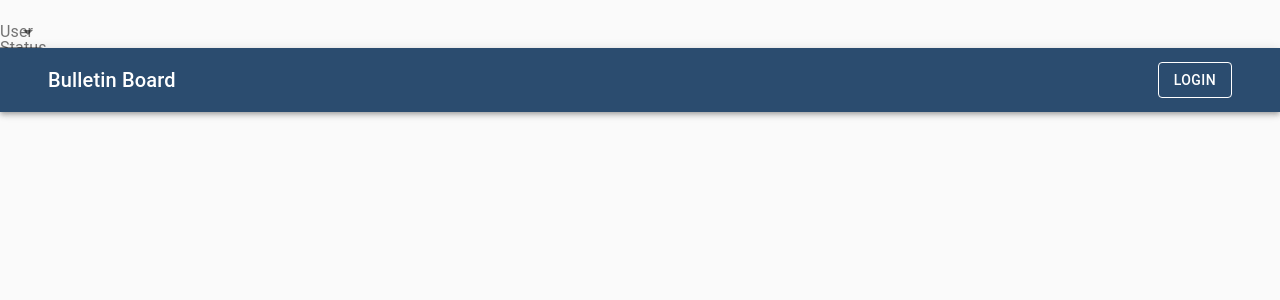
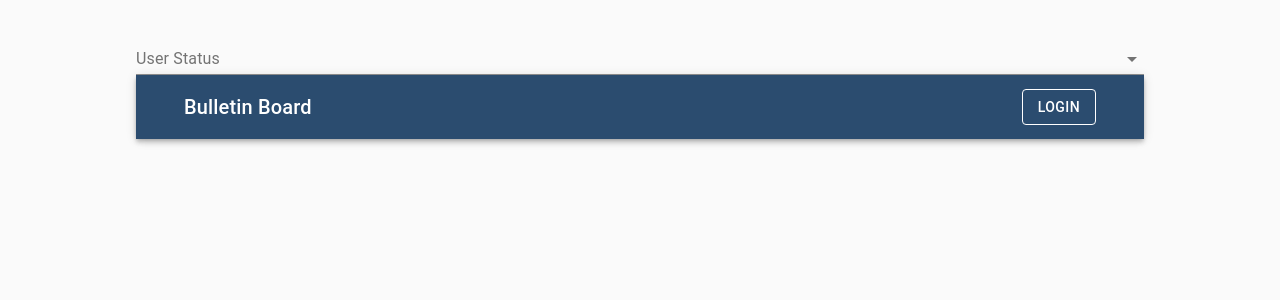
Before and after one commit to ArtIPok/bulletin-board, a React (Create React App) app: page / in a window 1280 px wide. Shown: the top 300 px of the page. Built offline with nearby package versions, Linux system fonts and the light colour scheme.

Commit message:
Add styles to switcher

```diff
--- a/src/components/common/Switcher.js
+++ b/src/components/common/Switcher.js
@@ -42,7 +42,7 @@ class Component extends React.Component {
 Component.propTypes = {
   children: PropTypes.node,
   className: PropTypes.string,
-  user: PropTypes.string,
+  user: PropTypes.object,
 };
 
 const mapStateToProps = (state) => ({
--- a/src/components/layout/Header/Header.js
+++ b/src/components/layout/Header/Header.js
@@ -18,7 +18,7 @@ import styles from './Header.module.scss';
 
 class Component extends React.Component {
   handleOnChange = (event) => {
-    const { getUserStatus, user } = this.props;
+    const { user } = this.props;
 
     if (event === 'true') {
       user.active = true;
@@ -84,8 +84,7 @@ Component.propTypes = {
   children: PropTypes.node,
   className: PropTypes.string,
   userStatus: PropTypes.bool,
-  user: PropTypes.string,
-  getUserStatus: PropTypes.string,
+  user: PropTypes.object,
 };
 
 const mapStateToProps = (state) => ({
--- a/src/components/layout/MainLayout/MainLayout.module.scss
+++ b/src/components/layout/MainLayout/MainLayout.module.scss
@@ -1,5 +1,18 @@
 @import '../../../styles/settings.scss';
 
-// .root {
-
-// }
+.root {
+  .container {
+    margin: 0.7rem auto;
+    padding: 1rem;
+    max-width: 1040px;
+    min-height: 100vh;
+    display: flex;
+    flex-direction: column;
+    .switcher {
+      margin: 0 auto;
+    }
+    .header {
+      padding-bottom: $base-size;
+    }
+  }
+}
```
